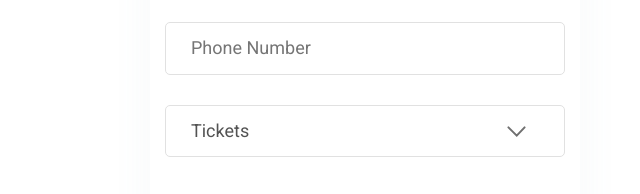
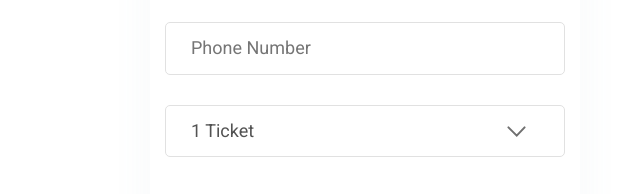
Before and after one commit to LeoYunTao/BandWebsite, a plain HTML site: page index.html in a window 1280 px wide. Shown: the part 2470-2664 px from the top of the page, 640-1280 px from the left. Drawn offline with Linux system fonts and the light colour scheme.

Commit message:
w3c validator for index page

```diff
--- a/index.html
+++ b/index.html
@@ -110,7 +110,6 @@
                         <input type="email" required placeholder="Email Address">
                         <input type="tel" required minlength="8" placeholder="Phone Number">
                         <select name="ticket-number" id="ticket-number" required>
-                            <option selected disabled>Tickets</option>
                             <option value="1">1 Ticket</option>
                             <option value="2">2 Tickets</option>
                             <option value="3">3 Tickets</option>
```
